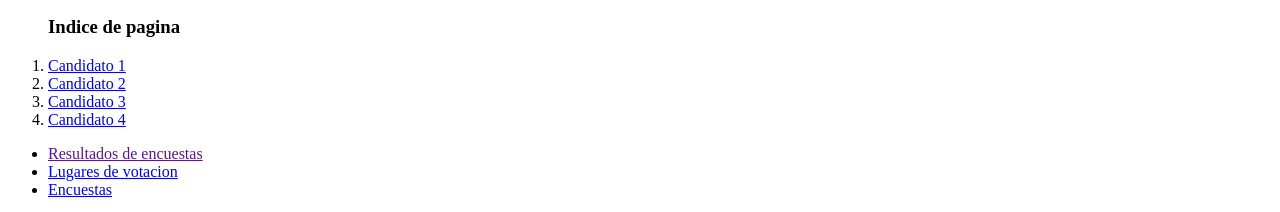
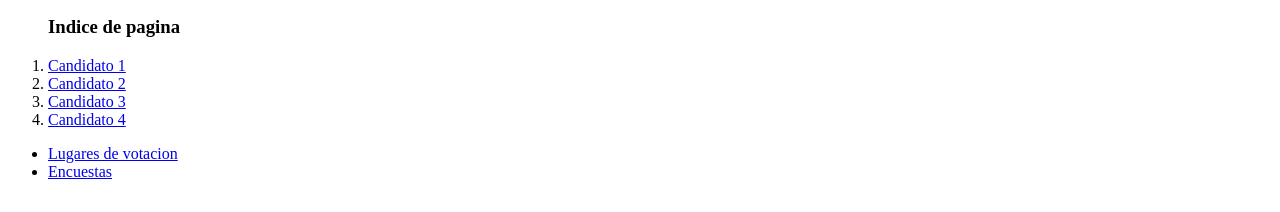
Before and after one commit to juanamores98/EleccionesCR_2018.github.io, a plain HTML site: page index.html in a window 1280 px wide. Shown: the part 262-474 px from the top of the page. Drawn offline with Linux system fonts and the light colour scheme.

Commit message:
Update index.html

```diff
--- a/index.html
+++ b/index.html
@@ -32,7 +32,6 @@
                 <li><a href="Candidato_4.html">Candidato 4</a></li>
             </ol>
             <ul>
-                <li><a href="">Resultados de encuestas</a></li>
                 <li><a href="https://www.tse.go.cr/dondevotarM/">Lugares de votacion</a></li>
                 <li><a href="Encuestas.html">Encuestas</a></li>
             </ul>
```
